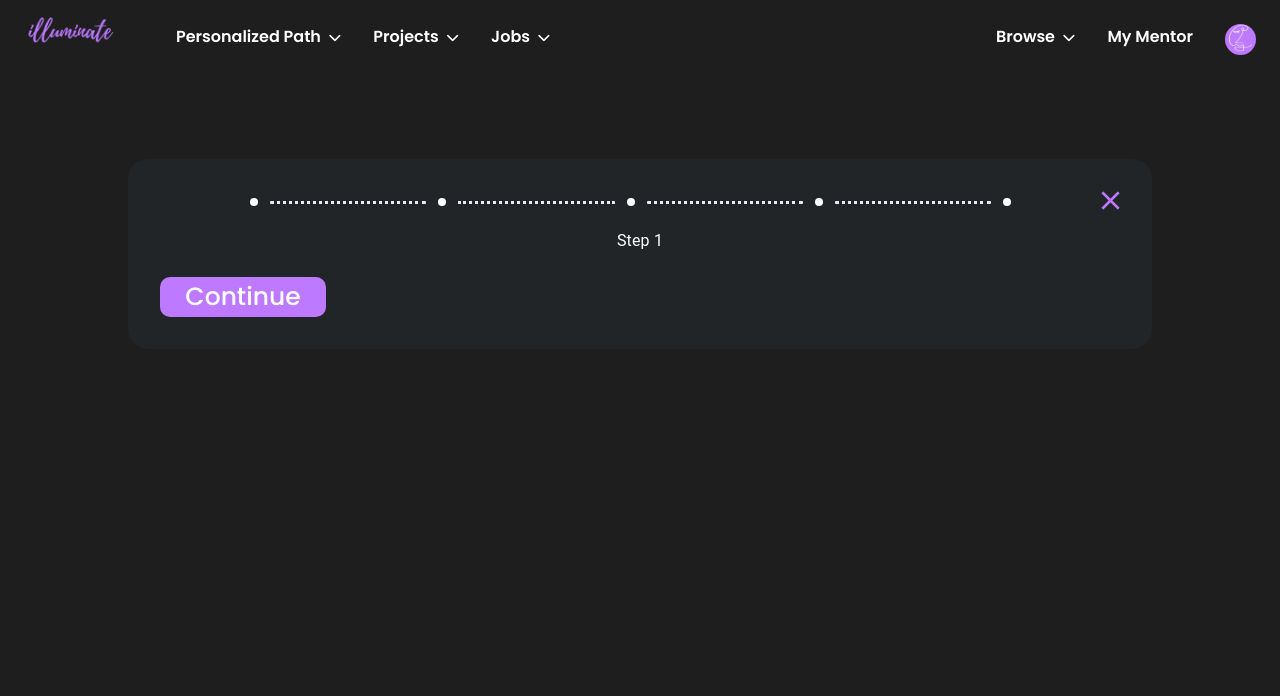
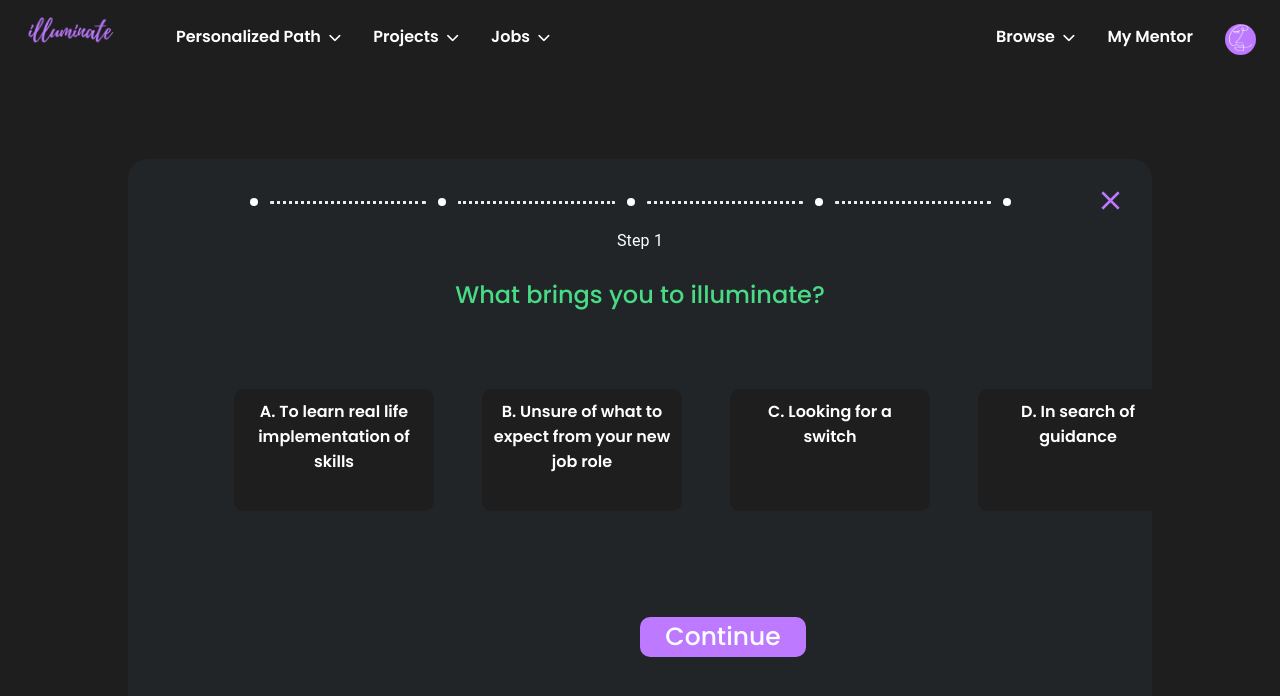
Before and after one commit to aditi977/Illuminate, a React (Create React App) app in the folder frontend/: page /form in a window 1280 px wide. Shown: the top 696 px of the page. Built offline with nearby package versions, Linux system fonts and the light colour scheme.

Commit message:
Step1 and Step2 of the questionnarie is done
need to add a way to select one of those options. Maybe use input tag?

```diff
--- a/frontend/src/pages/PPForm.css
+++ b/frontend/src/pages/PPForm.css
@@ -10,4 +10,92 @@
     border-radius: 20px;
     background: rgba(38, 50, 56, 0.37);
     text-align: center;
+    height: 600px;
 }
+.welcome-subtitle {
+    color: var(--tertiary-text-color);
+    font-size: 1.5em;
+    font-weight: 500;
+}
+.q1_option1
+{
+    position: absolute;
+width: 200px;
+height: 122px;
+left: 234px;
+top: 389px;
+padding: 10px;
+background: #1E1E1E;
+border-radius: 10px;
+}
+
+.q1_option2
+{
+    position: absolute;
+width: 200px;
+height: 122px;
+left: 482px;
+top: 389px;
+padding: 10px;
+background: #1E1E1E;
+border-radius: 10px;
+}
+.q1_option3
+{
+
+position: absolute;
+width: 200px;
+height: 122px;
+left: 730px;
+top: 389px;
+padding: 10px;
+background: #1E1E1E;
+border-radius: 10px;
+}
+.q1_option4{
+    position: absolute;
+width: 200px;
+height: 122px;
+left: 978px;
+top: 389px;
+padding: 10px;
+background: #1E1E1E;
+border-radius: 10px;
+}
+.q2_option1{
+    position: absolute;
+width: 250px;
+height: 100px;
+left: 285px;
+top: 389px;
+padding: 10px;
+background: #1E1E1E;
+border-radius: 10px;
+}
+.q2_option2{
+    position: absolute;
+width: 250px;
+height: 100px;
+left: 590px;
+top: 389px;
+padding: 10px;
+background: #1E1E1E;
+border-radius: 10px;
+}
+.q2_option3{
+    position: absolute;
+width: 250px;
+height: 100px;
+left: 902px;
+top: 389px;
+padding: 10px;
+background: #1E1E1E;
+border-radius: 10px;
+}
+.continue-button{
+    position: absolute;
+    /* width: 175px; */
+    /* height: 35px; */
+    left: 640px;
+    top: 617px;
+}
--- a/frontend/src/pages/PPForm.js
+++ b/frontend/src/pages/PPForm.js
@@ -194,8 +194,43 @@ export default function PPForm() {
             <Button onClick={handleNext}>
               {activeStep === steps.length - 1 ? 'Finish' : 'Next'}
             </Button> */}
+             </Box>
+
+
+
+            {activeStep + 1 === 1 ? (
+  <React.Fragment>
+     <div class="welcome-subtitle">What brings you to illuminate?</div>
+    <div className="q1_option1">A. To learn real life implementation of skills</div>
+    <div className="q1_option2">B. Unsure of what to expect from your new job role</div>
+    <div className="q1_option3">C. Looking for a switch</div>
+    <div className="q1_option4">D. In search of guidance</div>
+  </React.Fragment>
+) : activeStep + 1 === 2 ? (
+  <React.Fragment>
+      <div class="welcome-subtitle">Where are you in your career right now?</div>
+  <div className="q2_option1">A. Entry level ( 0-2 years)</div>
+  <div className="q2_option2">B. Mid Level (3-9 years)</div>
+  <div className="q2_option3">C. Senior Level (10+ years)</div>
+
+
+  </React.Fragment>
+) : activeStep +1 ===3? (
+  <React.Fragment>
+     <div class="welcome-subtitle">Where are you in your career right now?</div>
+     <div className="q1_option1">A. To learn a new skill</div>
+    <div className="q1_option2">B. To gain practical experience</div>
+    <div className="q1_option3">C. To explore new career opportunities</div>
+    <div className="q1_option4">D. To network with industry professionals</div>
+
+</React.Fragment>
+):
+(<p>nothing</p>)}
+
+
+            <div class="continue-button">
             <button className='small-btn' onClick={handleNext}>Continue</button>
-          </Box>
+            </div>
         </React.Fragment>
       )}
     </div>
```
